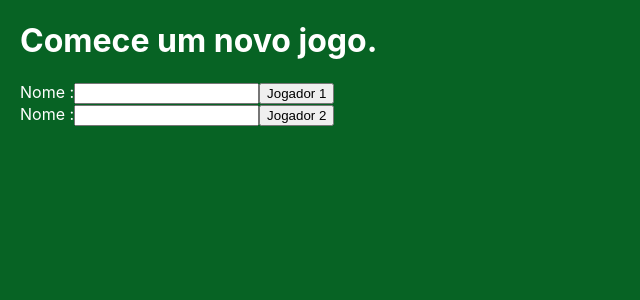
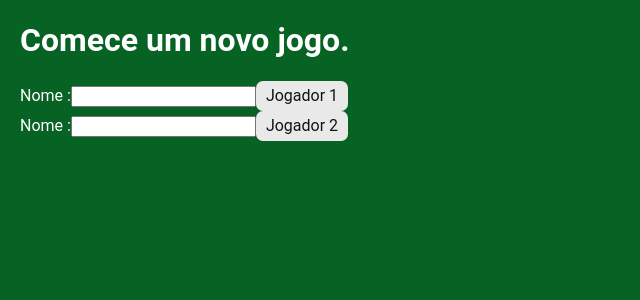
Before and after one commit to maufarinelli/buraco-online, a React (Create React App) app: page / in a window 1280 px wide. Shown: the top 300 px of the page, without its empty margins (0-640 px from the left). Built offline with nearby package versions, Linux system fonts and the light colour scheme; no server answers.

Commit message:
small styles for buttons

```diff
--- a/src/index.css
+++ b/src/index.css
@@ -1,13 +1,22 @@
 body {
   margin: 0;
-  font-family: -apple-system, BlinkMacSystemFont, 'Segoe UI', 'Roboto', 'Oxygen',
-    'Ubuntu', 'Cantarell', 'Fira Sans', 'Droid Sans', 'Helvetica Neue',
-    sans-serif;
+  font-family: "Roboto", "Droid Sans", "Helvetica Neue", sans-serif;
   -webkit-font-smoothing: antialiased;
   -moz-osx-font-smoothing: grayscale;
 }
 
 code {
-  font-family: source-code-pro, Menlo, Monaco, Consolas, 'Courier New',
+  font-family: source-code-pro, Menlo, Monaco, Consolas, "Courier New",
     monospace;
 }
+
+button {
+  border: none;
+  border-radius: 7px;
+  background-color: #e9e9e9;
+  padding: 7px 10px;
+  font-family: "Roboto", "Droid Sans", "Helvetica Neue", sans-serif;
+  font-size: 16px;
+  line-height: 1;
+  color: rgb(20, 20, 20);
+}
```
